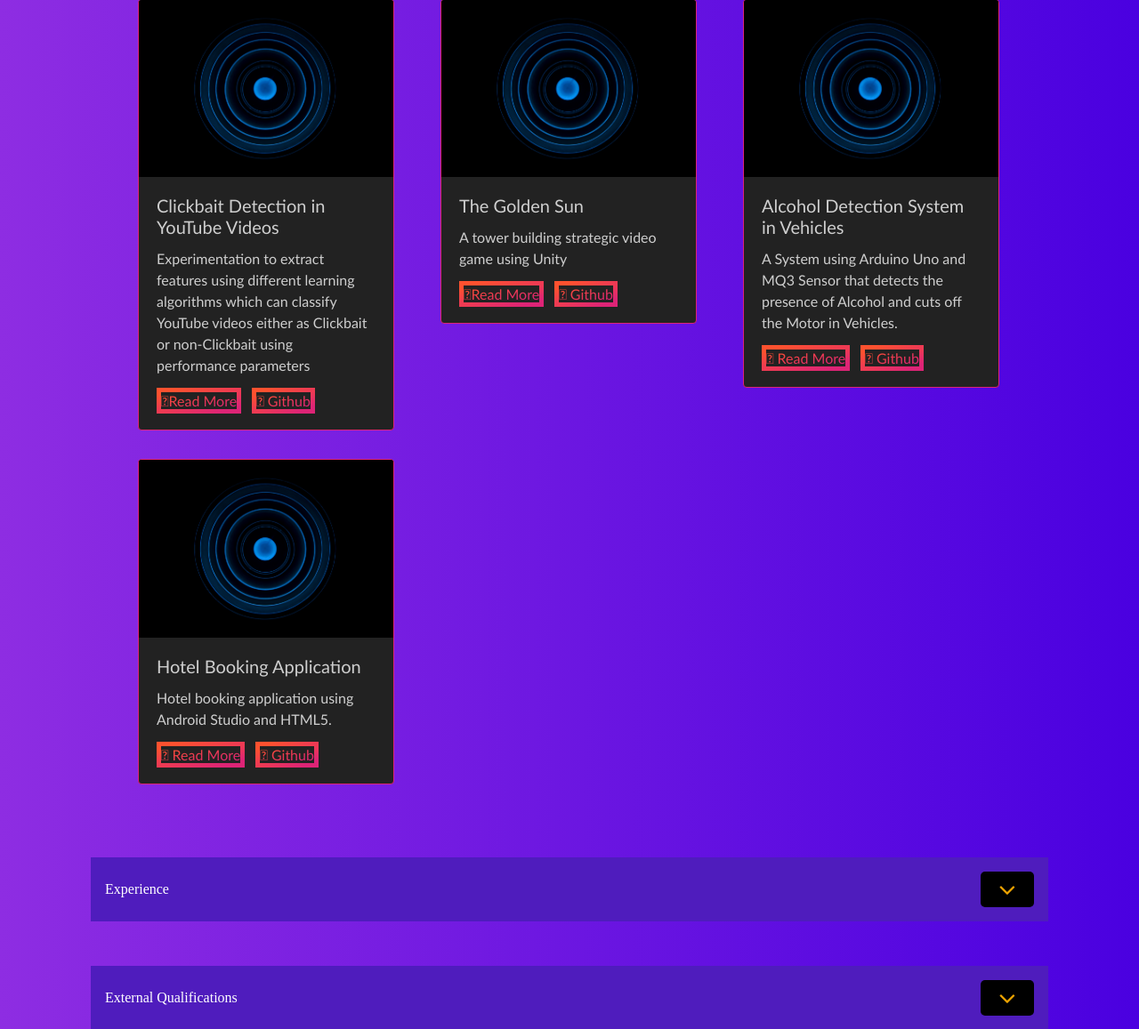
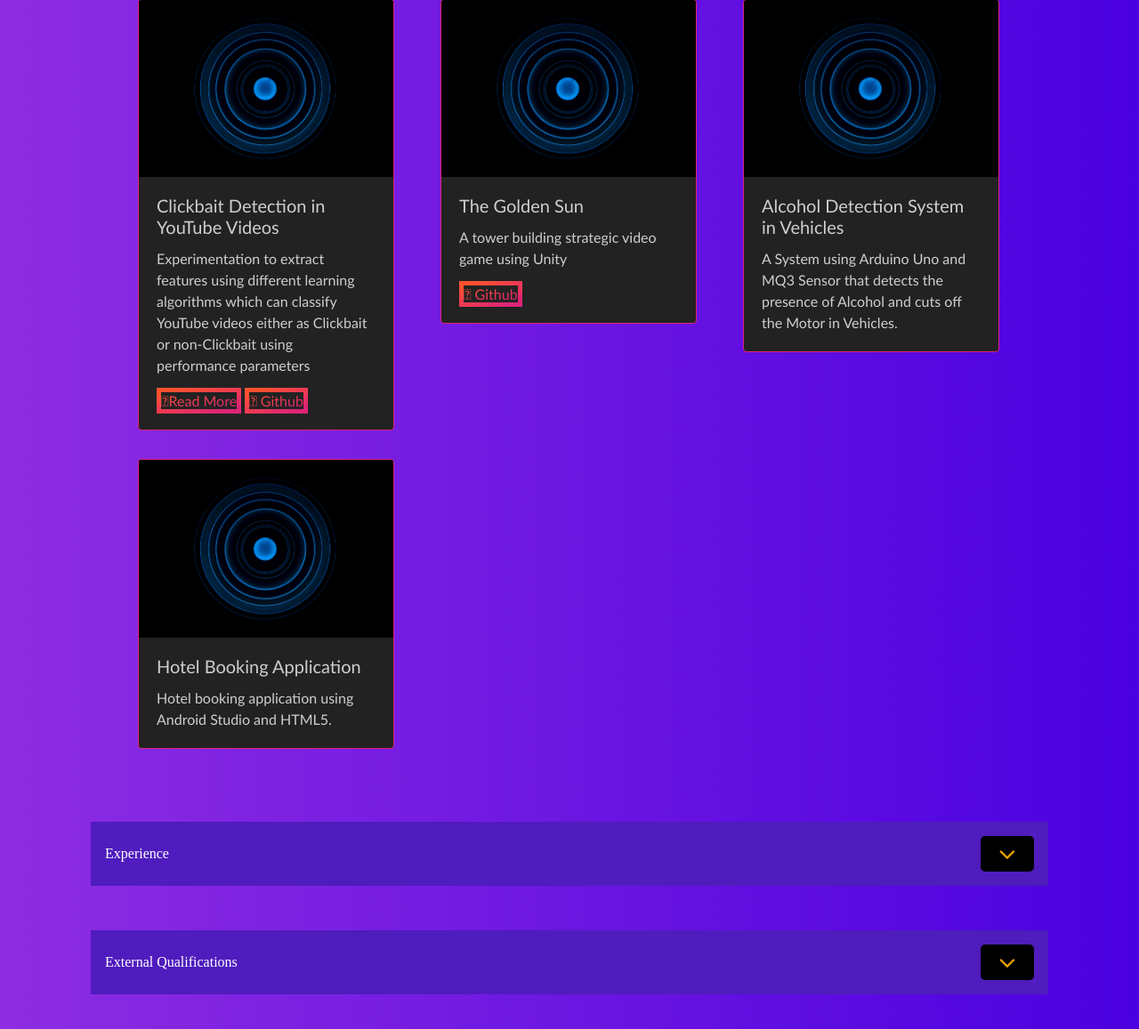
Before and after one commit to Yedukrishnaj/Portfolio, a Flask app: page /Resume in a window 1280 px wide, after a click on "Projects". Shown: the part 406-1563 px from the top of the page at 89% size. Run offline with Flask 2, Linux system fonts and the light colour scheme; some libraries are stand-ins or nearby versions.

Commit message:
final commit

```diff
--- a/main.py
+++ b/main.py
@@ -1,6 +1,10 @@
-from website import create_app
+from website import app as application
 
-app = create_app()
 
-if __name__ == '__main__':
-    app.run(debug=True)
+# from website import create_app
+
+
+# app = create_app()
+
+# if __name__ == '__main__':
+#     app.run(debug=True)
--- a/website/__init__.py
+++ b/website/__init__.py
@@ -10,7 +10,10 @@ DB_NAME = "database.db"
 def create_app():
     app = Flask(__name__)
     app.config['SECRET_KEY'] = 'hjshjhdjah kjshkjdhjs'
-    app.config['SQLALCHEMY_DATABASE_URI'] = f'sqlite:///{DB_NAME}'
+    # app.config['SQLALCHEMY_DATABASE_URI'] = f'sqlite:///{DB_NAME}'
+
+    app.config['SQLALCHEMY_DATABASE_URI'] = f'mysql+pymysql://c22071833:Yedujayan2000@csmysql.cs.cf.ac.uk:3306/c22071833_cmt120_cw2'
+
     db.init_app(app)
 
     from .views import views
--- a/website/templates/resume.html
+++ b/website/templates/resume.html
@@ -58,11 +58,12 @@
     <div class="card-body">
       <h5 class="card-title">Clickbait Detection in YouTube Videos</h5>
 
+
       <p class="card-text">Experimentation to extract features using different learning algorithms
         which can classify YouTube videos either as Clickbait or non-Clickbait using performance
         parameters</p>
-         <a href="#" class="butn mr-2"><i class="fas fa-link"></i>Read More</a>
-      <a href="#" class="butn "><i class="fab fa-github"></i> Github</a>
+        <a href="/report" class="butn"><i class="fas fa-link"></i>Read More</a>
+      <a href="https://github.com/Yedukrishnaj/Clickbait-Detection.git" target="_blank" class="butn "><i class="fab fa-github"></i> Github</a>
     </div>
     </div>
       </div>
@@ -74,8 +75,8 @@
       <h5 class="card-title">The Golden Sun</h5>
 
       <p class="card-text">A tower building strategic video game using Unity</p>
-      <a href="#" class="butn mr-2"><i class="fas fa-link"></i>Read More</a>
-      <a href="#" class="butn"><i class="fab fa-github"></i> Github</a>
+      <!-- <a href="/report" class="butn"><i class="fas fa-link"></i>Read More</a> -->
+      <a href="https://github.com/Yedukrishnaj/Game.git" target="_blank" class="butn"><i class="fab fa-github"></i> Github</a>
     </div>
     </div>
       </div>
@@ -87,8 +88,8 @@
 
       <p class="card-text">A System using Arduino Uno and MQ3 Sensor that detects the presence of Alcohol and
         cuts off the Motor in Vehicles.</p>
-      <a href="#" class="butn mr-2"><i class="fas fa-link"></i> Read More</a>
-      <a href="#" class="butn"><i class="fab fa-github"></i> Github</a>
+        <!-- <a href="/report" class="butn"><i class="fas fa-link"></i>Read More</a> -->
+      <!-- <a href="#" class="butn"><i class="fab fa-github"></i> Github</a> -->
     </div>
     </div>
     </div>
@@ -101,8 +102,8 @@
 
       <p class="card-text">Hotel booking application using Android Studio and
         HTML5.</p>
-         <a href="#" class="butn mr-2"><i class="fas fa-link"></i> Read More</a>
-      <a href="#" class="butn"><i class="fab fa-github"></i> Github</a>
+        <!-- <a href="/report" class="butn"><i class="fas fa-link"></i>Read More</a> -->
+      <!-- <a href="#" class="butn"><i class="fab fa-github"></i> Github</a> -->
     </div>
     </div>
       </div>
--- a/website/views.py
+++ b/website/views.py
@@ -7,3 +7,7 @@ views= Blueprint('views', __name__)
 @views.route('/')
 def home():
     return render_template("home.html",user=current_user)
+
+@views.route('/report')
+def report():
+    return render_template("report.html",user=current_user)
```
Also changed, not shown: website/templates/report.html (added, +10 -0 lines), instance/database.db, 1 other file.
